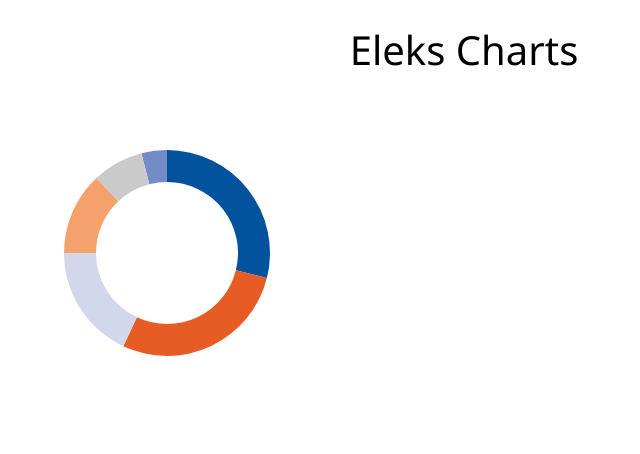
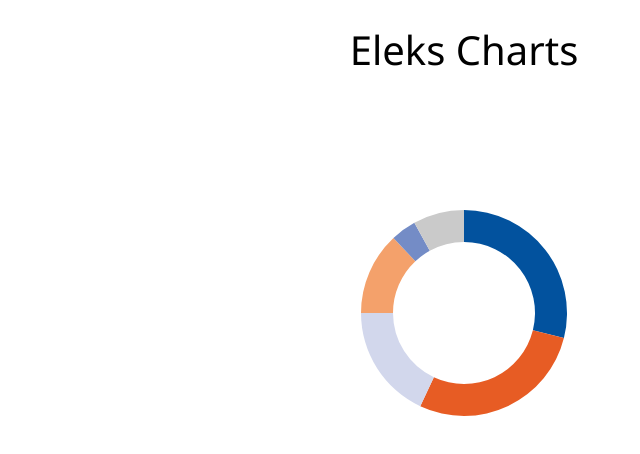
Before and after one commit to bohdan-didukh/eleks-charts, a React (Create React App) app: page / in a window 1280 px wide. Shown: the top 454 px of the page, without its empty margins (176-816 px from the left). Built offline with nearby package versions, Linux system fonts and the light colour scheme.

Commit message:
:art: Made some improvements.

```diff
--- a/src/Donut/Donut.module.css
+++ b/src/Donut/Donut.module.css
@@ -1,10 +1,9 @@
-.donut {
-  width: 80rem;
-  height: 50rem;
+.block {
   margin: 5rem auto;
+  align-items: center;
+  text-align: center;
 }
 
-.svg {
-  width: 100%;
-  height: 100%;
+.donut {
+  margin: 6rem;
 }
--- a/src/Donut/Donut.tsx
+++ b/src/Donut/Donut.tsx
@@ -2,6 +2,7 @@
 
 import styles from "./Donut.module.css";
 import { DonutChart } from "./DonutChart";
+import { DONUT_SIZE } from "../constants";
 
 export const Donut: React.FC = () => {
   const ref = React.createRef<SVGSVGElement>();
@@ -10,8 +11,13 @@
   });
 
   return (
-    <div className={styles.donut}>
-      <svg ref={ref} className={styles.svg} />
+    <div className={styles.block}>
+      <svg
+        ref={ref}
+        className={styles.svg}
+        width={DONUT_SIZE}
+        height={DONUT_SIZE}
+      />
     </div>
   );
 };
--- a/src/Donut/DonutChart.ts
+++ b/src/Donut/DonutChart.ts
@@ -3,10 +3,13 @@
 import {
   DONUT_COLOR_SET,
   DONUT_DATA,
+  DONUT_PADDING,
   DonutItem,
   INNER_RADIUS,
   OUTER_RADIUS,
 } from "../constants";
+
+import styles from "./Donut.module.css";
 
 export class DonutChart<IDonutChart> {
   private readonly element: SVGSVGElement | null = null;
@@ -24,25 +27,28 @@
     }
 
     const svg = d3.select(element);
-    const g = svg.append("g");
+    const g = svg
+      .append("g")
+      .attr("class", styles.donut)
+      .attr(
+        "transform",
+        "translate(" +
+          (OUTER_RADIUS + DONUT_PADDING) +
+          "," +
+          (OUTER_RADIUS + DONUT_PADDING) +
+          ")"
+      );
 
     const colorScale = d3.scaleOrdinal().range(DONUT_COLOR_SET);
 
-    const pie = d3.pie<DonutItem>();
+    const pie = d3
+      .pie<DonutItem>()
+      .sort(null)
+      .value((d) => d.value);
 
-    const pieData = pie(
-      DONUT_DATA.map((item) => ({ ...item, valueOf: () => item.value }))
-    );
+    const pieData = pie(DONUT_DATA);
 
-    const gs = g
-      .selectAll(".g")
-      .data(pieData)
-      .enter()
-      .append("g")
-      .attr(
-        "transform",
-        "translate(" + OUTER_RADIUS + "," + OUTER_RADIUS + ")"
-      );
+    const gs = g.selectAll(".g").data(pieData).enter().append("g");
 
     gs.append("path")
       .attr("d", function (d) {
--- a/src/constants/donut.ts
+++ b/src/constants/donut.ts
@@ -50,3 +50,5 @@
 
 export const OUTER_RADIUS = 103;
 export const INNER_RADIUS = 71;
+export const DONUT_PADDING = 60;
+export const DONUT_SIZE = OUTER_RADIUS * 2 + DONUT_PADDING * 2;
```
